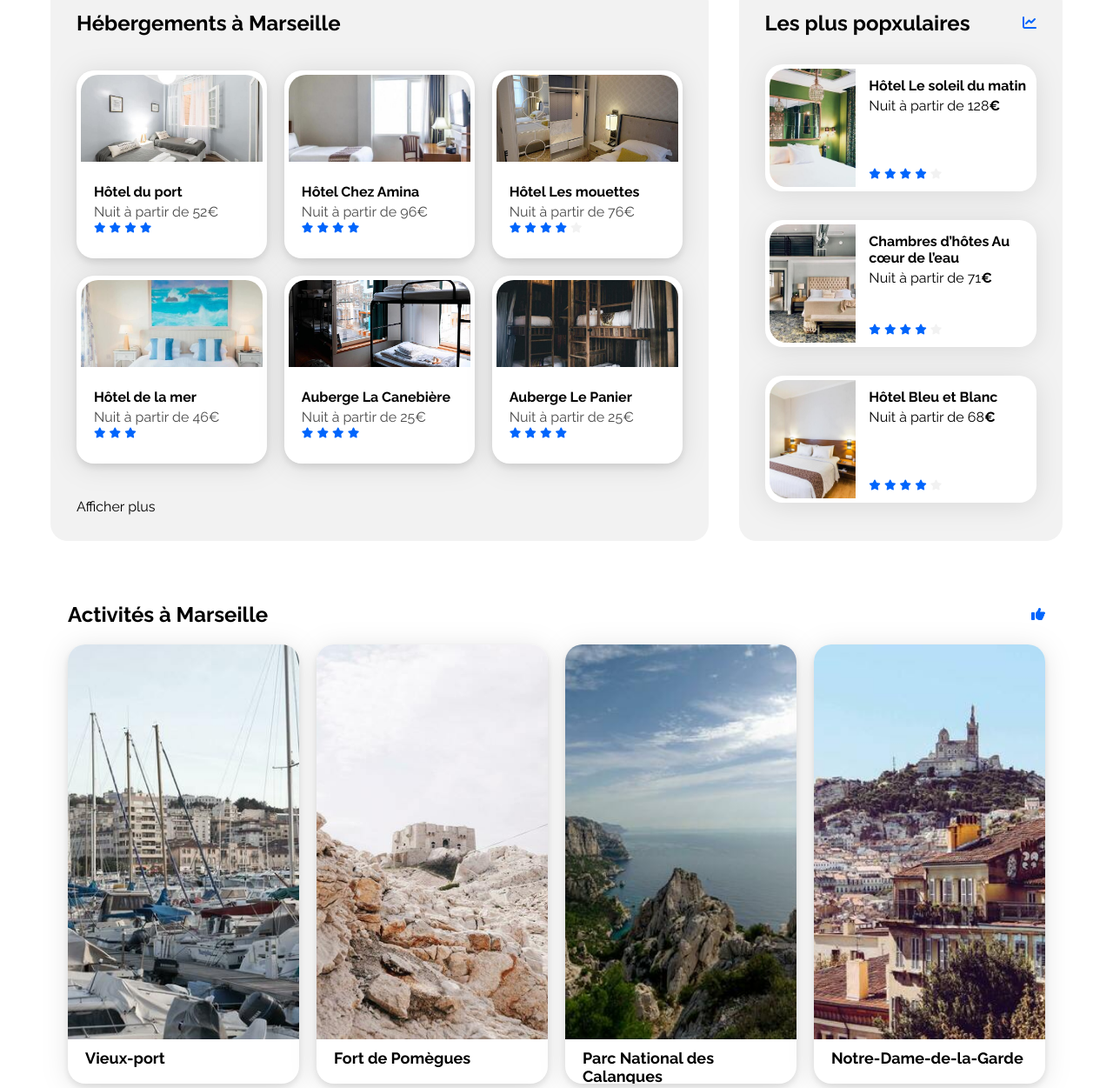
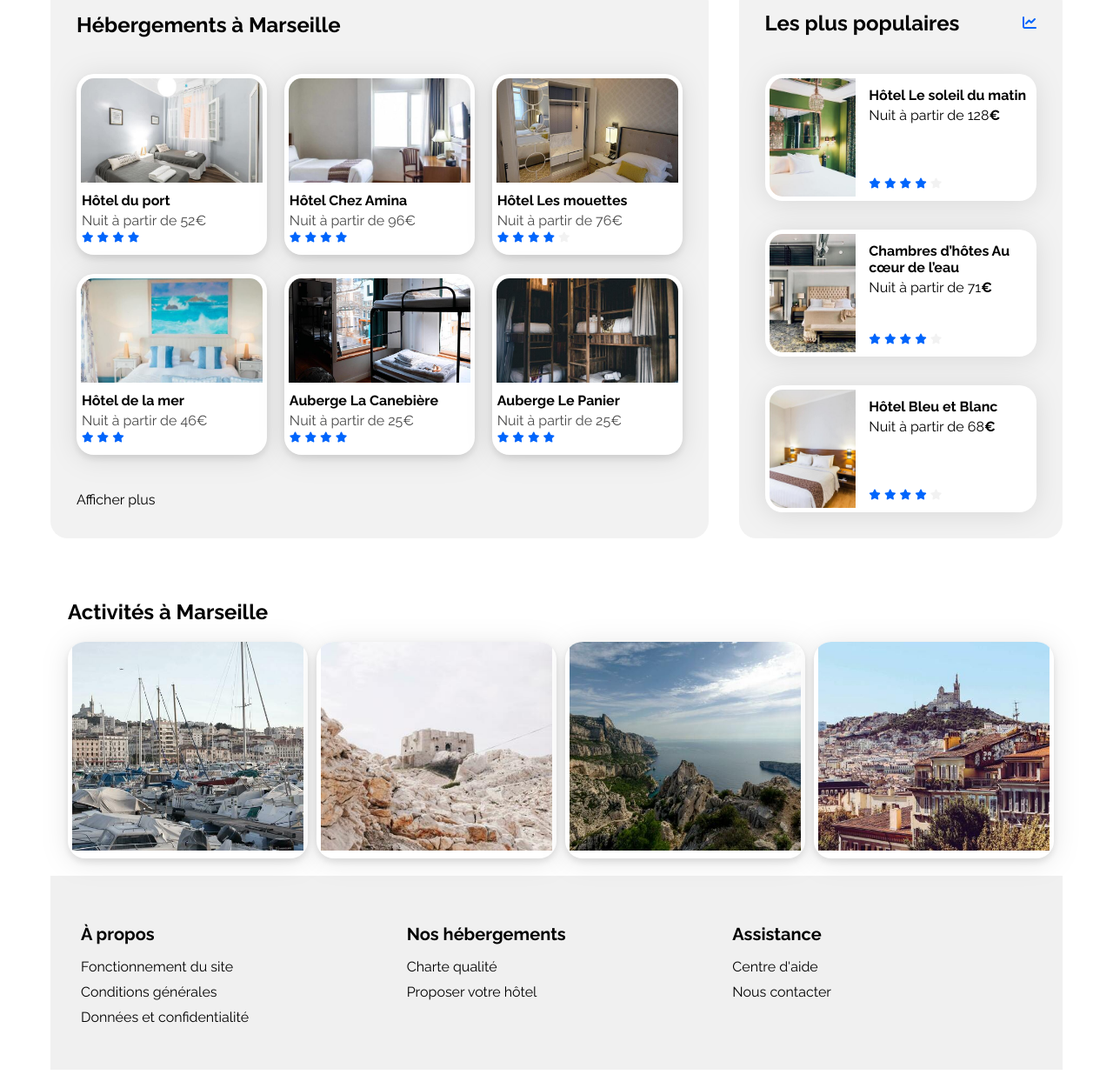
Before and after one commit to Tomguerine/project1OC, a plain HTML site: page index.html in a window 1280 px wide. Shown: the part 358-1609 px from the top of the page at 87% size. Drawn offline with Linux system fonts and the light colour scheme.

Commit message:
setup clean level activity hebergement

```diff
--- a/css/style.css
+++ b/css/style.css
@@ -141,6 +141,8 @@ nav li a:hover {
 }
 
 /* Ajustements pour le lien actif */
+/* Base styles for navigation links */
+
 nav li a.active {
   border-top: 2px solid var(--main-color);
   padding-top: 16px;
@@ -167,7 +169,7 @@ nav li a.active {
   align-items: center;
   justify-content: space-between;
   margin-bottom: 20px;
-  width: 28%;
+  width: 330px;
   background-color: #f0f0f0; /* Fond gris */
   border-radius: 15px; /* Contour arrondi */
 }
@@ -250,6 +252,9 @@ nav li a.active {
   font-weight: bold;
   color: #000000; /* Black color for the text */
 }
+.search-input::placeholder {
+  font-weight: bold;
+}
 /****** note ***********/
 /* Styling for the note */
 .note {
@@ -310,14 +315,14 @@ nav li a.active {
 /* Styles for card image */
 .hebergements-cards .card img {
   width: 100%;
-  height: 100px;
-  border-top-left-radius: 20px;
-  border-top-right-radius: 20px;
+  height: 120px;
+  border-top-left-radius: 15px;
+  border-top-right-radius: 15px;
 }
 
 /* Styles for card content */
 .hebergements-cards .card-content {
-  padding: 15px; /* Padding all around for spacing */
+  padding: 1px; /* Padding all around for spacing */
   display: flex;
   flex-direction: column;
   justify-content: space-between;
@@ -357,6 +362,7 @@ nav li a.active {
   display: flex;
   justify-content: space-between;
   align-items: center;
+  margin-bottom: 44px;
 }
 
 .populaires-cards .card {
@@ -367,8 +373,8 @@ nav li a.active {
 .populaires-cards img {
   width: 33%;
   height: 136px;
-  border-top-left-radius: 20px;
-  border-bottom-left-radius: 20px;
+  border-top-left-radius: 15px;
+  border-bottom-left-radius: 15px;
 }
 
 .populaires-cards .card-content {
@@ -423,10 +429,10 @@ nav li a.active {
 
 /* Ensuring no margin or padding at the top of the card */
 .activity-cards .card {
-  background-color: #ffffff;
+  background-color: hsl(0, 0%, 100%);
   box-shadow: 0 4px 8px rgba(0, 0, 0, 0.1);
   overflow: hidden;
-  height: 500px;
+  width: 100%;
   transition: transform 0.2s;
   margin-top: 0;
   padding-top: 0;
@@ -434,13 +440,14 @@ nav li a.active {
 }
 
 /* Ensuring the image itself doesn't have any margin and fills the container */
+/* Ensuring the image itself doesn't have any margin and fills the container */
 .activity-cards img {
   width: 100%;
-  height: 90%;
+  height: 30vh;
   object-fit: cover;
   margin: 0;
   padding: 0;
-  position: absolute;
+  /* position: absolute; */
   top: 0;
   left: 0;
   z-index: -1;
@@ -449,7 +456,6 @@ nav li a.active {
 /* Style for card content */
 .activity-cards .card-content {
   position: fixed;
-  margin-bottom: 15px;
   padding: 15px;
 }
 
@@ -458,7 +464,7 @@ nav li a.active {
   font-size: 18px;
   font-weight: bold;
   margin: 0;
-  margin-top: 450px;
+  margin-bottom: 2px;
 }
 
 /* Style for card description */
--- a/index.html
+++ b/index.html
@@ -35,12 +35,13 @@
             class="logo-image"
           />
         </div>
-        <nav>
-          <ul>
-            <li><a href="#" class="active">Hébergements</a></li>
-            <li><a href="#">Activités</a></li>
-          </ul>
-        </nav>
+s
+   <nav>
+            <ul>
+                <li><a href="#hebergements" class="nav">Hébergements</a></li>
+                <li><a href="#activites" class="nav-active">Activités</a></li>
+            </ul>
+    </nav>
       </header>
 
       <main>
@@ -92,7 +93,7 @@
         </div>
 
         <div class="hebergements-and-populaires">
-            <section class="hebergements">
+            <section class="hebergements" id="hebergements">
                 <div class="hebergements-title">
                     <h2 class="section-title">Hébergements à Marseille</h2>
                 </div>
@@ -228,7 +229,7 @@
             </section>
           <section class="populaires">
             <div class="populaires-title">
-              <h2 class="section-title">Les plus popxulaires</h2>
+              <h2 class="section-title">Les plus populaires</h2>
               <i class="fa-solid fa-chart-line" aria-hidden="true"></i>
             </div>
             <div class="populaires-cards">
@@ -321,10 +322,9 @@
 
         </div>
                     <!-- New Section: Recommended Places -->
-            <section class="activity">
+            <section class="activity" id="activites">
                 <div class="activity-title">
                     <h2 class="section-title">Activités à Marseille</h2>
-                    <i class="fa-solid fa-thumbs-up" aria-hidden="true"></i>
                 </div>
                 <div class="activity-cards">
                     <a href="#">
```
